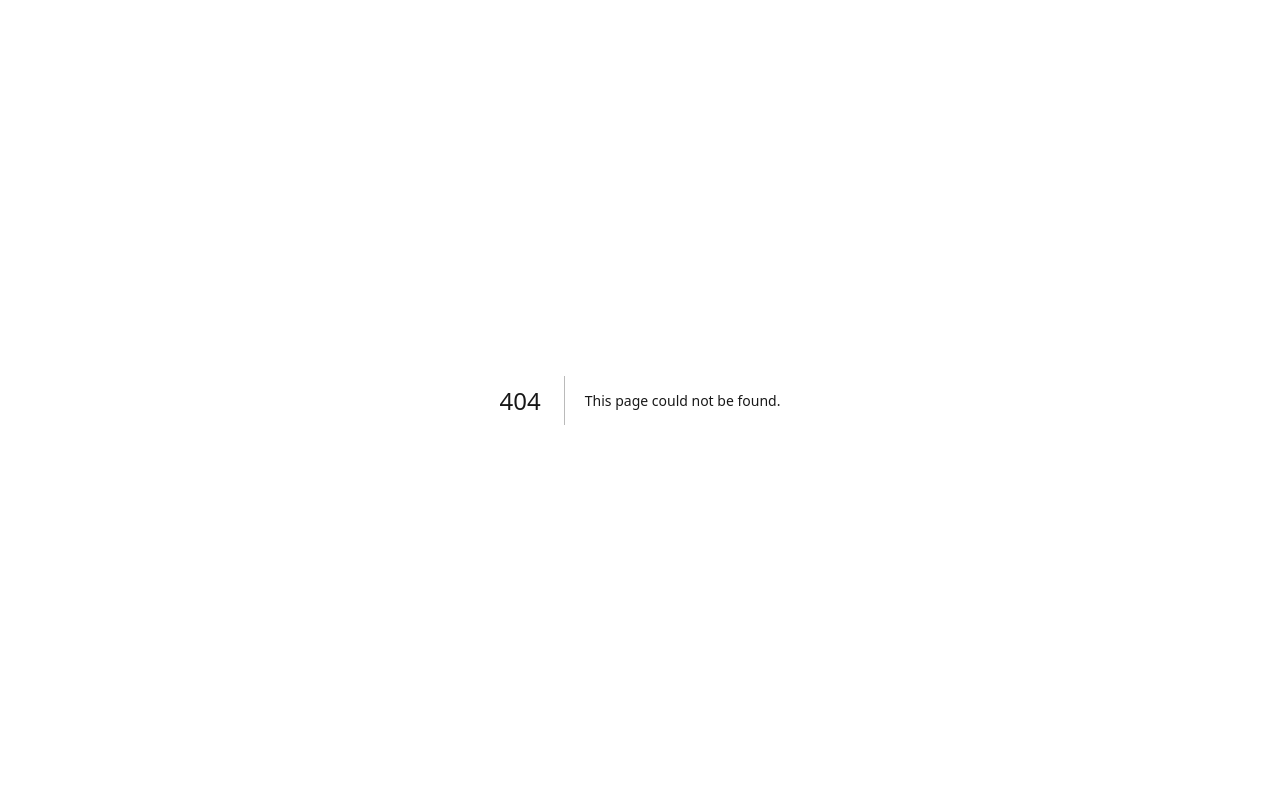
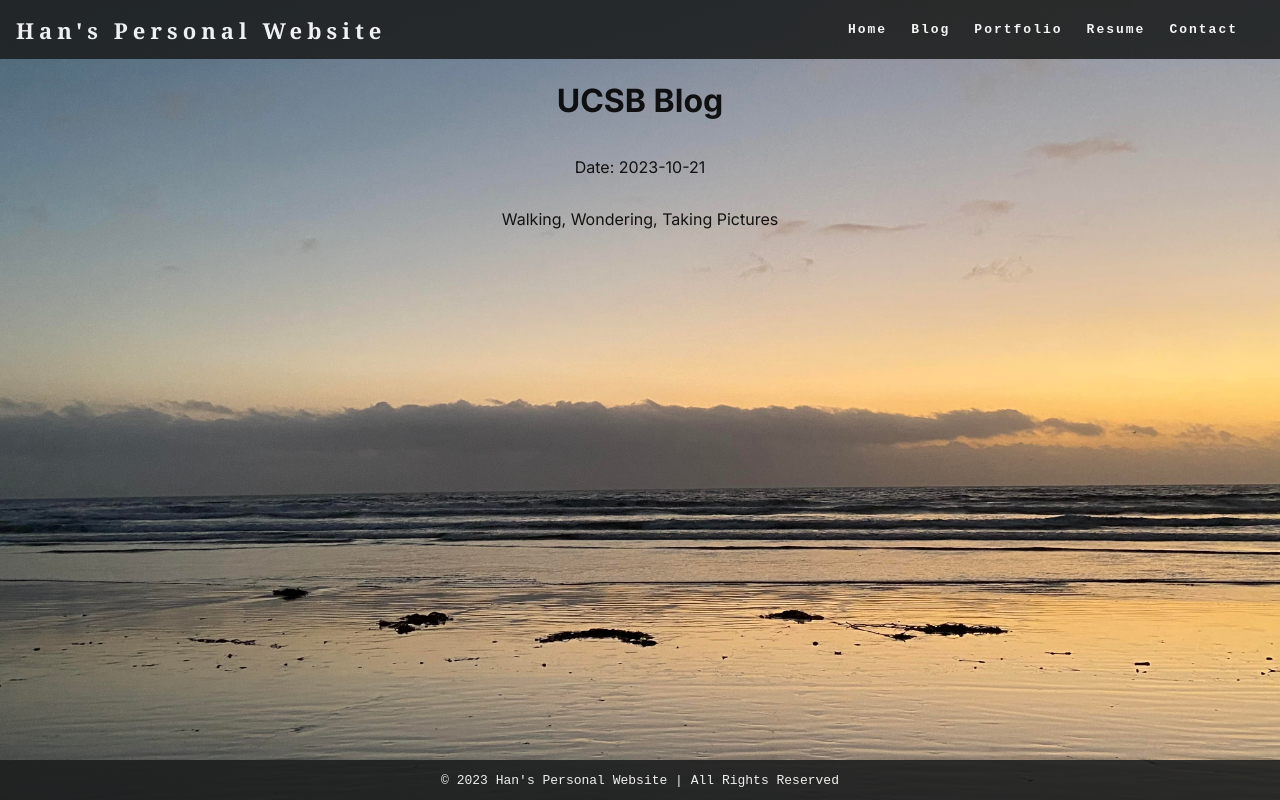
Before and after one commit to HanYu-Wu04/bootcamp-project-2023, a Next.js app: page /blog/ucsb_Blog in a window 1280 px wide. Before the commit this address had no page. Built offline with nearby package versions, Linux system fonts and the light colour scheme.

Commit message:
Added blog folders

```diff
--- /dev/null
+++ b/src/app/blog/ucsb_Blog/page.tsx
@@ -0,0 +1,24 @@
+// pages/blog.tsx
+import React from "react";
+import BlogPreview from "../../components/blogPreview";
+import Navbar from "../../components/Navbar";
+import Footer from "../../components/Footer";
+import styles from "../components/blogPreview.module.css";
+
+const ucsb_Blog: React.FC = () => {
+  return (
+    <div>
+      <Navbar />
+      <main>
+        <h1 className="styles.title">UCSB Blog</h1>
+        <p className="styles.date">Date: 2023-10-21</p>
+        <div className="styles.content">
+          <p>Walking, Wondering, Taking Pictures</p>
+        </div>
+      </main>
+      <Footer />
+    </div>
+  );
+};
+
+export default ucsb_Blog;
```
Also changed, not shown: src/app/blog/cooking_Steak/page.tsx (added, +23 -0 lines).
